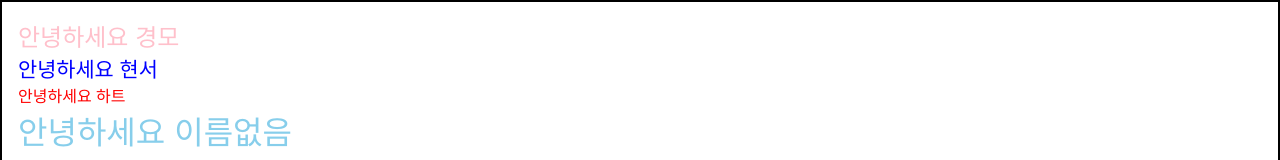
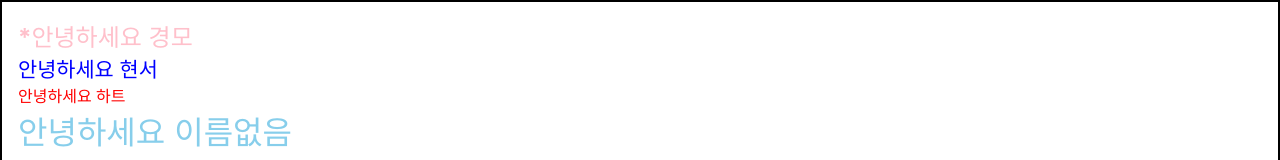
Before and after one commit to mingyeongmo/review_react, a React (Create React App) app: page / in a window 1280 px wide. Shown: the top 160 px of the page. Built offline with nearby package versions, Linux system fonts and the light colour scheme.

Commit message:
조건부 렌더링

```diff
--- a/src/App.js
+++ b/src/App.js
@@ -7,7 +7,8 @@ function App() {
   return (
     <>
       <Wrapper>
-        <Hello name="경모" color="pink" size="1.5rem"/>
+        <Hello name="경모" color="pink" size="1.5rem" isSpecial={true}/>
+        {/* isSpecial만 써도 true로 간주함 */}
         <Hello name="현서" color="blue" size="1.3rem"/>
         <Hello name="하트" color="red" size="1rem"/>
         <Hello />
--- a/src/Hello.js
+++ b/src/Hello.js
@@ -1,12 +1,13 @@
 import React from 'react';
 import * as S from './style/HelloSt';
 
-const Hello = ({size, color, name}) => {
+const Hello = ({size, color, name, isSpecial}) => {
     return (
-        <S.Name_color color={color} size={size}>
+        <S.Namecolor color={color} size={size}>
+            { isSpecial && <b>*</b>}
         안녕하세요 {name}
         <br />
-        </S.Name_color>
+        </S.Namecolor>
     );
 };
 
--- a/src/style/HelloSt.js
+++ b/src/style/HelloSt.js
@@ -1,6 +1,6 @@
 import styled from 'styled-components';
 
-export const Name_color = styled.div`
+export const Namecolor = styled.div`
     color: ${
         props => props.color || "skyblue"
     };
```
